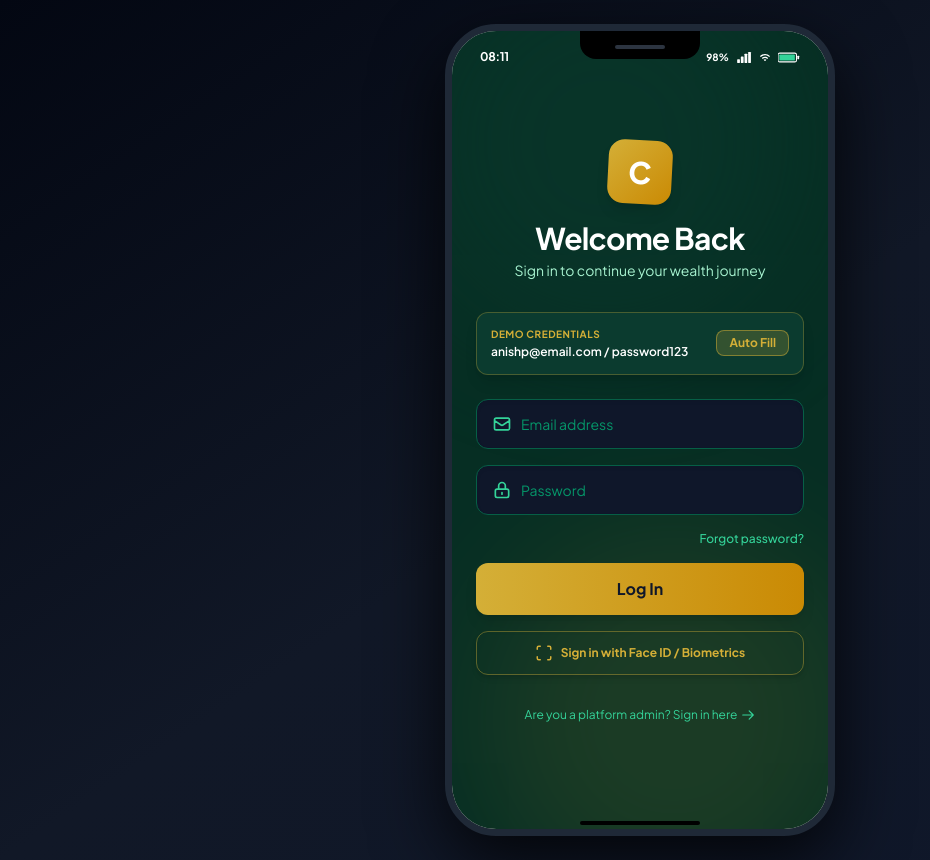
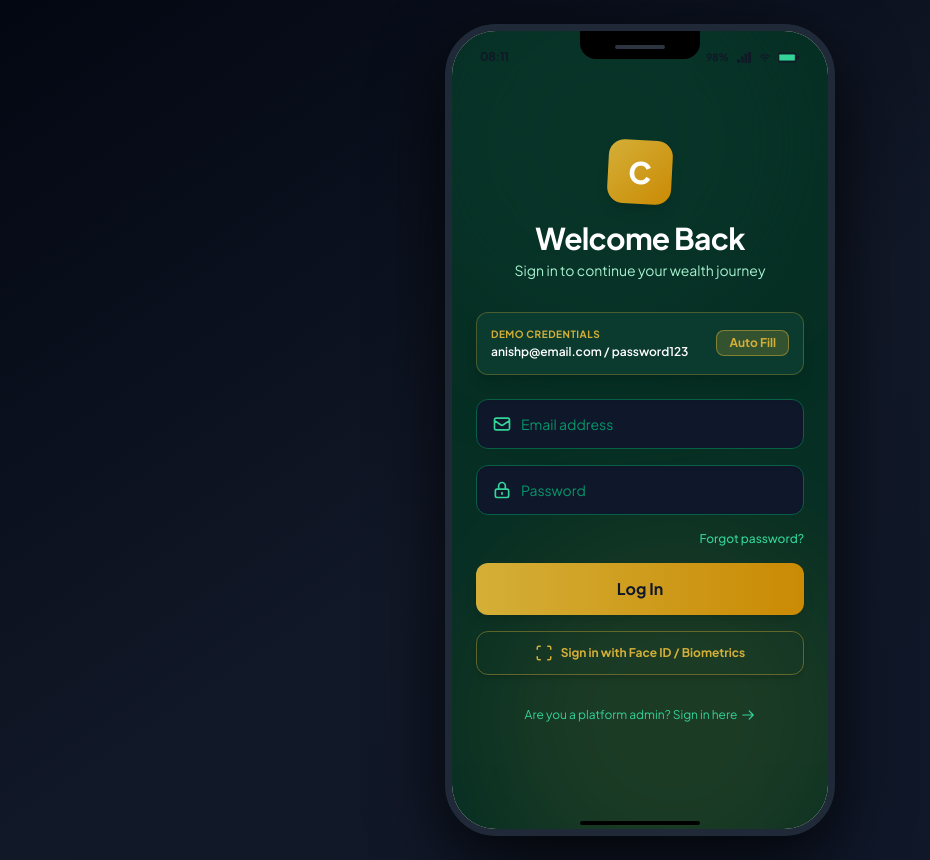
Before and after one commit to siddiqesq2004/demo_sip, a React (Vite) app in the folder frontend/: page /login in a window 1280 px wide. Shown: the whole page, without its empty margins (0-930 px from the left). Built offline with nearby package versions, Linux system fonts and the light colour scheme; no server answers.

Commit message:
Fix status bar text contrast and top padding for all inner app pages

```diff
--- a/frontend/src/components/PageHeader.jsx
+++ b/frontend/src/components/PageHeader.jsx
@@ -11,7 +11,7 @@ export default function PageHeader({
   const navigate = useNavigate();
 
   return (
-    <div className="flex items-center justify-between py-4 px-5 bg-credora-deep text-white shadow-sm border-b border-emerald-950/60 sticky top-0 z-30">
+    <div className="flex items-center justify-between pt-12 pb-3.5 px-5 bg-credora-deep text-white shadow-sm border-b border-emerald-950/60 sticky top-0 z-30">
       <div className="flex items-center gap-3">
         {showBack && (
           <button
--- a/frontend/src/components/PhoneFrame.jsx
+++ b/frontend/src/components/PhoneFrame.jsx
@@ -33,10 +33,10 @@ const PhoneFrame = ({ children }) => {
     }
   }, []);
 
-  // Pages that have a light header (white background at the top)
-  const isLightHeaderPage = ['/portfolio', '/activity', '/plans'].includes(location.pathname);
-  const textColor = isLightHeaderPage ? 'text-gray-900' : 'text-white';
-  const fillColor = isLightHeaderPage ? '#111827' : '#FFFFFF';
+  // Dark pages that have a dark header background
+  const isDarkHeaderPage = ['/splash', '/admin/login'].includes(location.pathname);
+  const textColor = isDarkHeaderPage ? 'text-white' : 'text-gray-900';
+  const fillColor = isDarkHeaderPage ? '#FFFFFF' : '#111827';
 
   // Calculate battery inner fill width (max 18px)
   const batteryInnerWidth = Math.max(2, Math.min(18, (batteryLevel / 100) * 18));
--- a/frontend/src/pages/ActivityPage.jsx
+++ b/frontend/src/pages/ActivityPage.jsx
@@ -146,7 +146,7 @@ const ActivityPage = () => {
   return (
     <div className="min-h-screen bg-white pb-24">
       {/* Header */}
-      <header className="px-4 pt-10 pb-4 sticky top-0 bg-white z-10 border-b border-gray-100">
+      <header className="px-4 pt-12 pb-4 sticky top-0 bg-white z-10 border-b border-gray-100">
         <h1 className="text-2xl font-bold text-[#101828]">Activity</h1>
       </header>
 
--- a/frontend/src/pages/InvestmentPlansPage.jsx
+++ b/frontend/src/pages/InvestmentPlansPage.jsx
@@ -54,7 +54,7 @@ const InvestmentPlansPage = () => {
 
   return (
     <div className="min-h-screen bg-[#F9FAFB]">
-      <div className="bg-white px-4 py-4 sticky top-0 z-10 flex items-center border-b border-gray-100">
+      <div className="bg-white px-4 pt-12 pb-3.5 sticky top-0 z-10 flex items-center border-b border-gray-100">
         <button onClick={() => navigate(-1)} className="mr-3 p-1 rounded-full hover:bg-gray-100 text-[#101828]">
           <ArrowLeft size={24} />
         </button>
--- a/frontend/src/pages/PortfolioPage.jsx
+++ b/frontend/src/pages/PortfolioPage.jsx
@@ -68,7 +68,7 @@ const PortfolioPage = () => {
   return (
     <div className="min-h-screen bg-[#F9FAFB] pb-24 text-[#101828]">
       {/* Header */}
-      <header className="px-4 py-4 flex items-center justify-between sticky top-0 bg-white z-10 border-b border-gray-100">
+      <header className="px-4 pt-12 pb-3.5 flex items-center justify-between sticky top-0 bg-white z-10 border-b border-gray-100">
         <button onClick={() => navigate(-1)} className="p-2 -ml-2 rounded-full hover:bg-gray-100 transition-colors">
           <svg className="w-6 h-6 text-[#101828]" fill="none" stroke="currentColor" viewBox="0 0 24 24">
             <path strokeLinecap="round" strokeLinejoin="round" strokeWidth="2" d="M10 19l-7-7m0 0l7-7m-7 7h18" />
```
Also changed, not shown: 1 other file (tests, documents, lock files or other folders).
